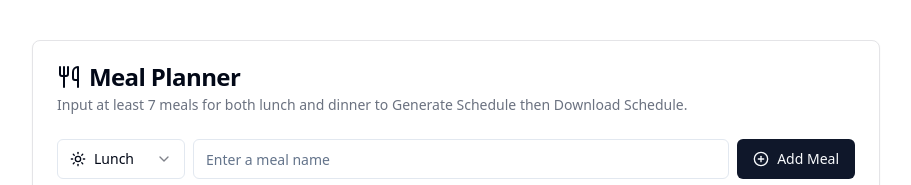
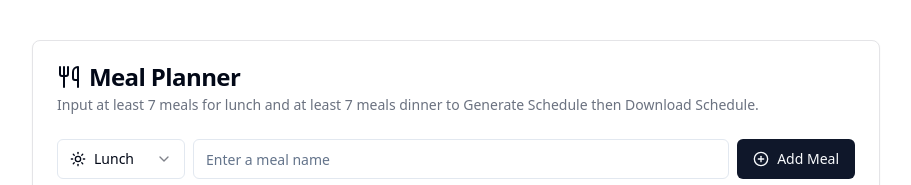
Before and after one commit to erwincarlogonzales/meal-plan-app, a Next.js app: page / in a window 1280 px wide. Shown: the top 185 px of the page, without its empty margins (184-1095 px from the left). Built offline with nearby package versions, Linux system fonts and the light colour scheme.

Commit message:
fixed grammar on input requirement, updatd readme.md

```diff
--- a/components/MealPlanner.tsx
+++ b/components/MealPlanner.tsx
@@ -184,7 +184,7 @@ const MealPlanner = () => {
             <Utensils className="w-6 h-6" />
             Meal Planner
           </CardTitle>
-          <p className="text-sm text-gray-500">Input at least 7 meals for both lunch and dinner to Generate Schedule then Download Schedule.</p>
+          <p className="text-sm text-gray-500">Input at least 7 meals for lunch and at least 7 meals dinner to Generate Schedule then Download Schedule.</p>
         </CardHeader>
         <CardContent>
           <div className="space-y-4">
```
Also changed, not shown: 1 other file (tests, documents, lock files or other folders).
